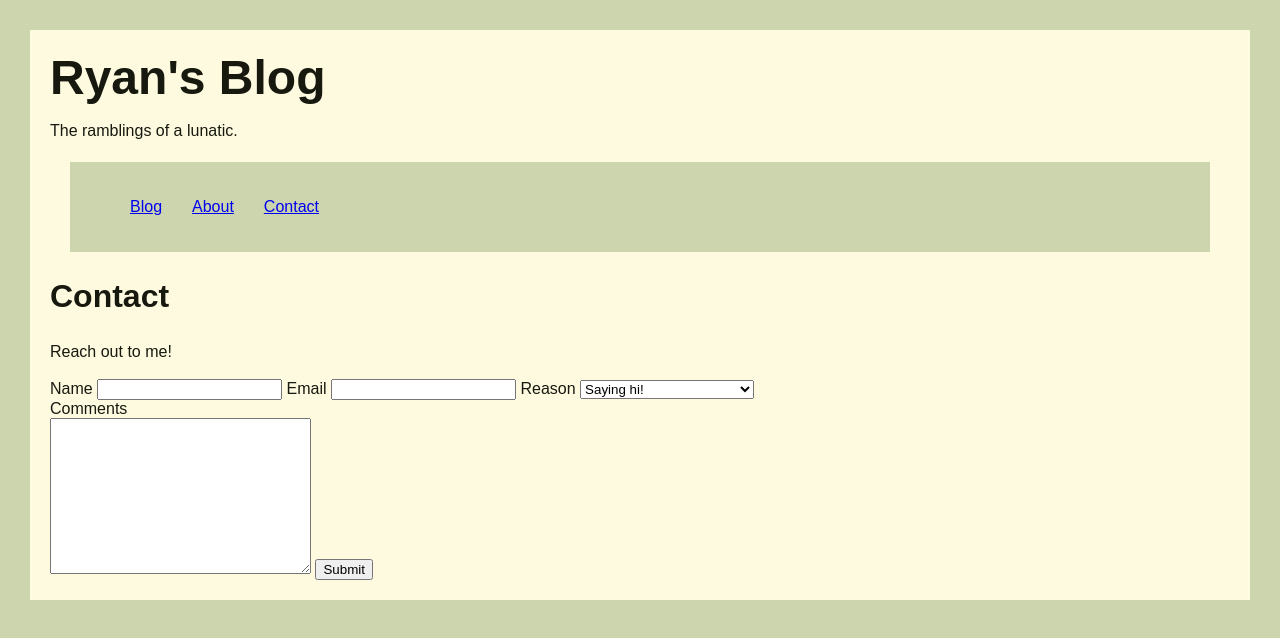
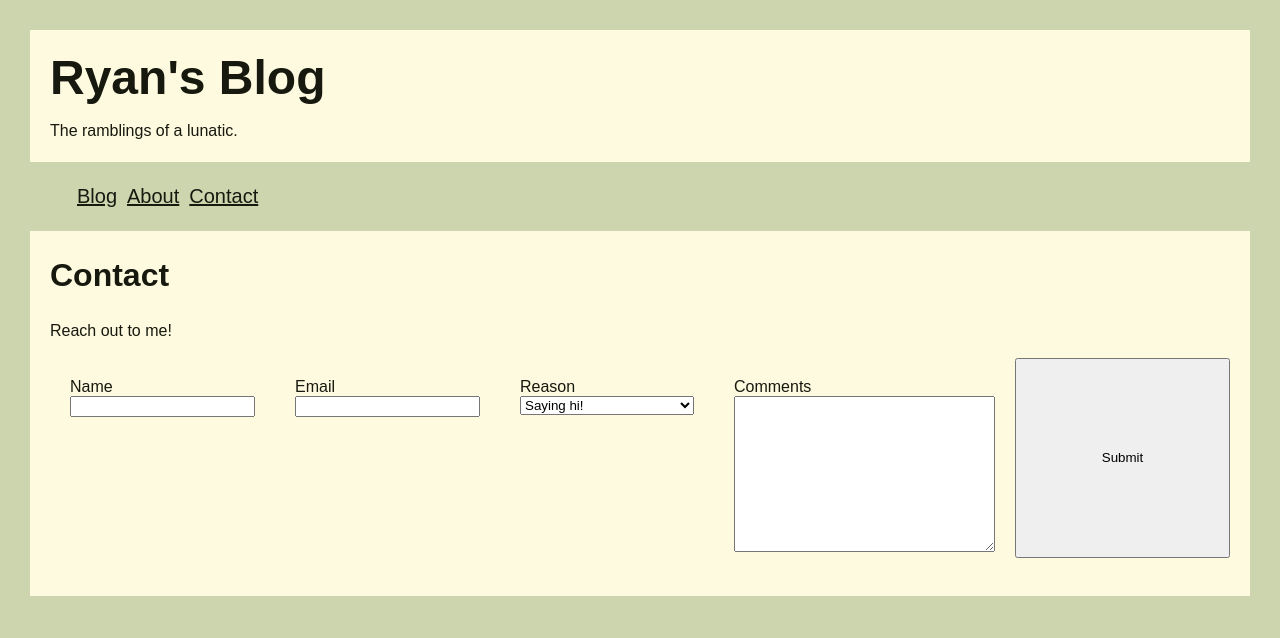
Before and after one commit to Ryan-Wilbert/mi349_blog, a plain HTML site: page contact.html in a window 1280 px wide. Drawn offline with Linux system fonts and the light colour scheme.

Commit message:
CSS Update #2

```diff
--- a/contact.html
+++ b/contact.html
@@ -22,7 +22,7 @@
         <h2>Contact</h2>
         <p> Reach out to me!</p>
     </header>
-    <form>
+    <form class="contact">
         <label>Name
             <input type="text">
         </label>
--- a/style.css
+++ b/style.css
@@ -47,9 +47,13 @@ p {
 
 nav {
     background-color: #ccd5ae;
-    padding: 5px;
-    margin: 20px;
+    padding: 2px;
+    margin-top: 20px;
+    margin-bottom: 20px;
     top: 0;
+    margin-left: -20px;
+    margin-right: -20px;
+    position: sticky;
 }
 
 .nav ul {
@@ -59,7 +63,48 @@ nav {
 }
 
 .nav a {
-    padding: 15px;
-    margin-left: 0;
-    display: block;
+    padding: 5px;
+    display: flex;
+    font-size: 20px;
+    color: #17190F;
 }
+
+#photo_of_me {
+    float: left;
+    margin: 25px;
+}
+
+#caption {
+    font-weight: bold;
+    margin: 0;
+}
+
+.contact {
+    display: -webkit-flex;
+}
+
+label {
+    padding: 10px;
+    margin: 10px;
+}
+
+label:nth-of-type(1) {
+    flex: 1;
+}
+
+label:nth-of-type(2) {
+    flex: 1;
+}
+
+label:nth-of-type(3) {
+    flex: 1;
+}
+
+label:nth-of-type(4) {
+    flex: 3;
+}
+
+form input[type="submit"]{
+    width: 300px;
+    height: 200px;
+}
```
Also changed, not shown: about.html (+3 -1 lines), index.html (+2 -2 lines).
